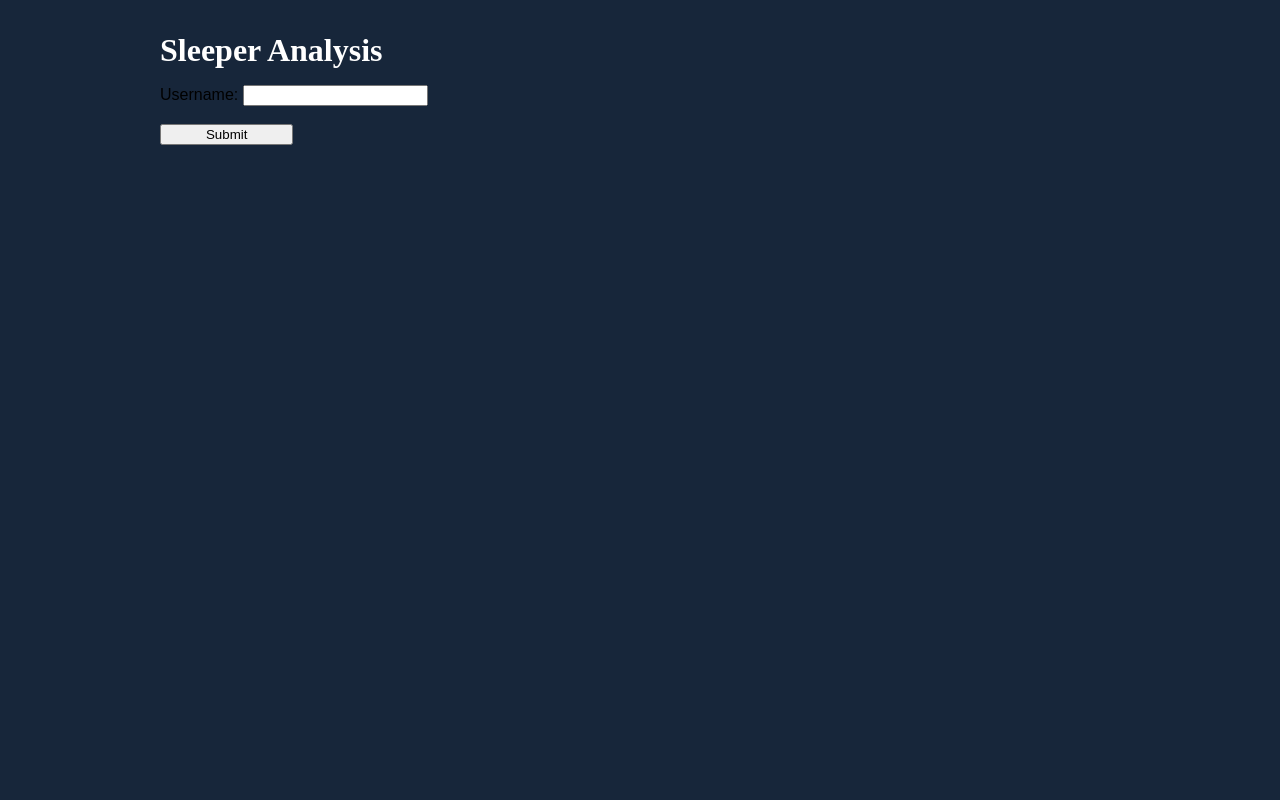
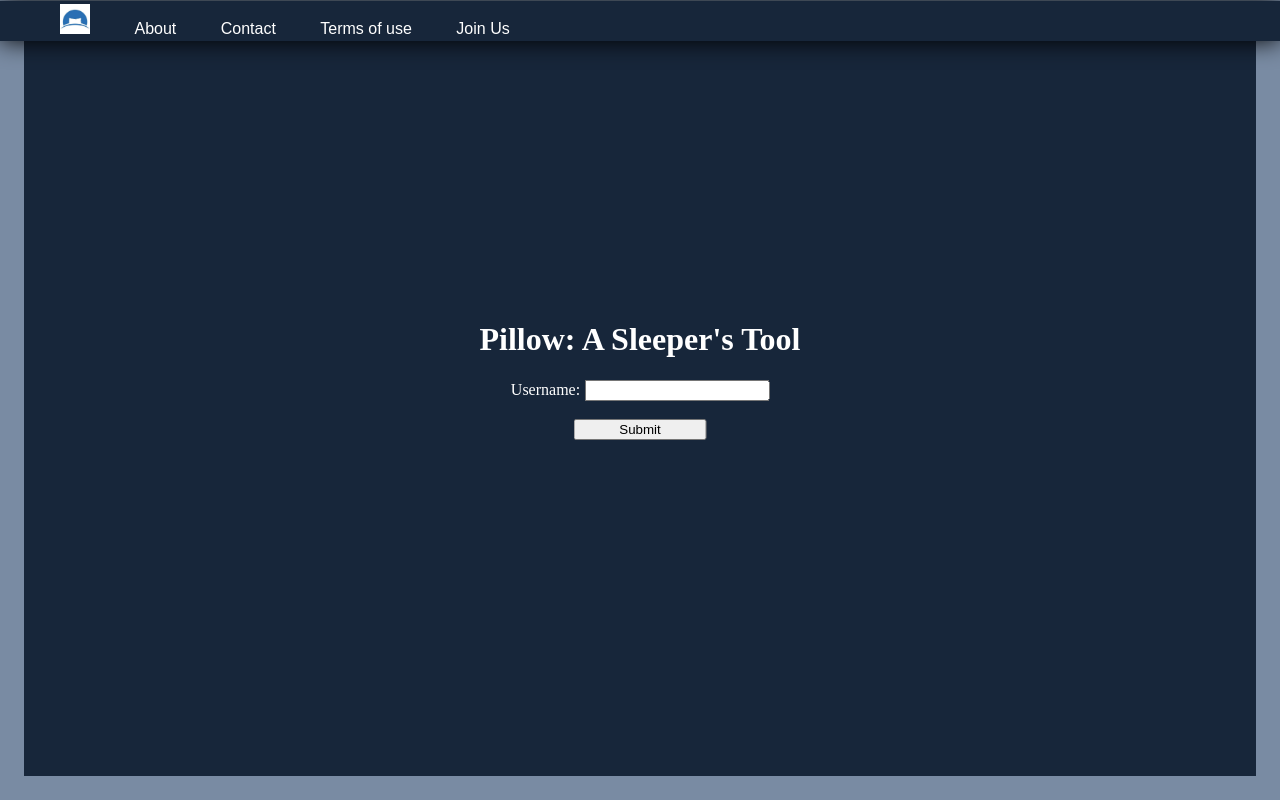
Before and after one commit to tagarwal-NCSU/Sleeper-Analysis, a Flask app: page / in a window 1280 px wide. Run offline with Flask 2, Linux system fonts and the light colour scheme.

Commit message:
First CSS run through of homepage

```diff
--- a/Taylor/WebApp/FlaskDemo.py
+++ b/Taylor/WebApp/FlaskDemo.py
@@ -1,23 +1,24 @@
-from flask import Flask, request,url_for
+from flask import Flask, request, url_for, render_template
+import os
 
 app = Flask(__name__)
 
+@app.context_processor #allows CSS to update (bypass browser cache)
+def override_url_for():
+    return dict(url_for=dated_url_for)
+
+def dated_url_for(endpoint, **values):
+    if endpoint == 'static':
+        filename = values.get('filename', None)
+        if filename:
+            file_path = os.path.join(app.root_path,
+                                 endpoint, filename)
+            values['q'] = int(os.stat(file_path).st_mtime)
+    return url_for(endpoint, **values)
 
 @app.route("/")
 def hello_world():
-    html = f"""
-            <html>
-                <link rel= "stylesheet" type= "text/css" href="{ url_for('static',filename='style.css') }">
-                <h1>Sleeper Analysis</h1>
-                <form action="/home" id="username">
-                    <label for="username">Username: </label>
-                    <input type="text" id = "username" name = "username"></input>
-                    <br><br>
-                    <input type="submit" value="Submit">
-                </form>
-            </html>
-            """
-    return html
+    return render_template("home.html")
 
 @app.route("/home")
 def home():
--- a/Taylor/WebApp/static/style.css
+++ b/Taylor/WebApp/static/style.css
@@ -1,4 +1,55 @@
-html { font-family: sans-serif; background: #17263a; padding: 1rem; }
-body { max-width: 960px; margin: 0 auto; background: #17263a; }
-h1 { font-family: serif; color: #ffffff; margin: 1rem 0; }
-input[type=submit] { align-self: start; min-width: 10em; }
+html {
+    font-family: sans-serif;
+    background: #798ba3;
+    padding: 1rem;
+}
+header {
+    background-color: #17263a;
+    position: fixed;
+    left: 0;
+    right: 0;
+    top: 1px;
+    height: 40px;
+    display: flex;
+    align-items: center;
+    box-shadow: 0 0 25px 0 black;
+}
+header * {
+    display: inline;
+}
+header li {
+    margin: 20px;
+    text-align: center;
+}
+header li a {
+    color: #ffffff;
+    text-decoration: none;
+}
+body {
+    background: #17263a;
+}
+h1 {
+    font-family: serif;
+    color: #ffffff;
+}
+input[type=submit] {
+    min-width: 10em;
+}
+label {
+    font-family: serif;
+    color: #ffffff;
+}
+.content {
+    height: 200px;
+    position: relative;
+    border: 3px #ffffff;
+    margin: 0;
+    position: absolute;
+    top: 50%;
+    left: 50%;
+    transform: translate(-50%, -50%);
+    text-align: center;
+}
+.logo {
+    margin: 20px;
+}
--- /dev/null
+++ b/Taylor/WebApp/templates/home.html
@@ -0,0 +1,26 @@
+
+<html>
+    <link rel= "stylesheet" type= "text/css" href="{{ url_for('static',filename='style.css') }}">
+    <body>
+        <header>
+            <nav>
+                <ul>
+                    <li class="logo"><a href="/"><img src="{{ url_for('static',filename='pillow.png') }}" alt="Logo" height="30px"></a></li>
+                    <li><a href="/about"> About </a></li>
+                    <li><a href="/contact"> Contact </a></li>
+                    <li><a href="/terms"> Terms of use </a></li>
+                    <li><a href="/join"> Join Us </a></li>
+                </ul>
+            </nav>
+        </header>
+        <div class="content">
+            <h1>Pillow: A Sleeper's Tool</h1>
+            <form action="/home" id="username">
+                <label for="username">Username: </label>
+                <input type="text" id = "username" name = "username"></input>
+                <br><br>
+                <input type="submit" value="Submit">
+            </form>
+        </div>
+    </body>
+</html>
```
Also changed, not shown: Taylor/WebApp/CSSGuide.html (added, +26 -0 lines), Taylor/WebApp/static/pillow.png (added).
